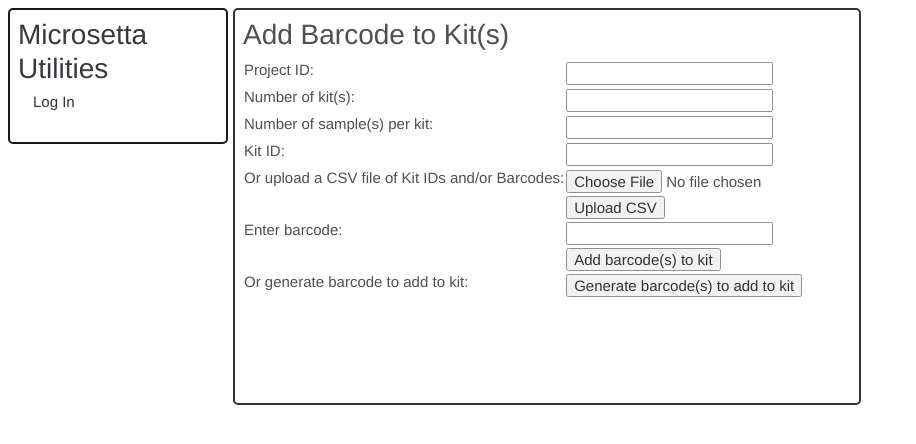
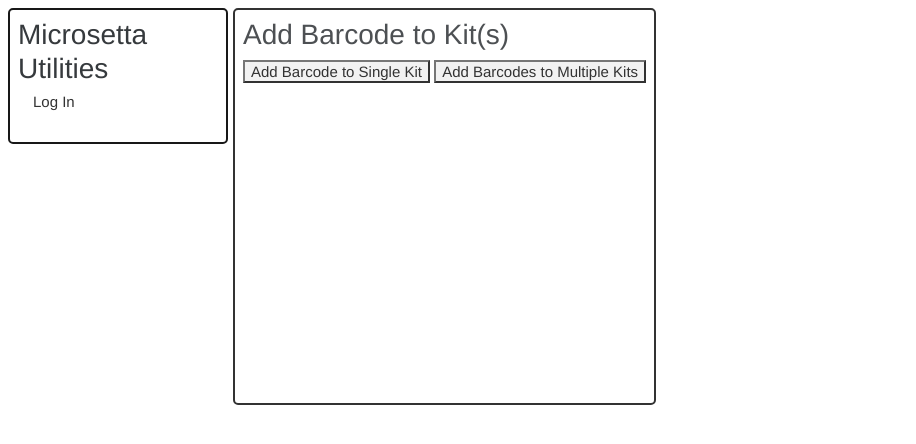
Before and after one commit to microsetta/microsetta-admin, a Flask app: page /add_barcode_to_kit in a window 1280 px wide. Shown: the top 444 px of the page, without its empty margins (0-916 px from the left). Run offline with Flask 3, Linux system fonts and the light colour scheme; parts of the project's set-up code (start-up, migrations or seed data) failed here and were passed over; some libraries are stand-ins or nearby versions.

Commit message:
improvements per suggestions

```diff
--- a/microsetta_admin/server.py
+++ b/microsetta_admin/server.py
@@ -514,8 +514,6 @@ def new_kits():
                                **build_login_variables())
 
     elif request.method == 'POST':
-        num_kits = int(request.form['num_kits'])
-        num_samples = int(request.form['num_samples'])
         prefix = request.form['prefix']
         selected_project_ids = request.form.getlist('project_ids')
 
@@ -528,25 +526,18 @@ def new_kits():
             barcodes = [line.split(',')[0].strip('\ufeff\r')
                         for line in barcode_file.split('\n')
                         if line.strip()]
-        else:
-            # Process text input
-            for i in range(1, num_samples + 1):
-                barcode = request.form.get(f'barcode_{i}')
-                if barcode:
-                    barcodes.append(barcode)
 
-        payload = {'number_of_kits': num_kits,
-                   'number_of_samples': num_samples,
-                   'project_ids': selected_project_ids}
+        payload = {
+            'action': 'create' if not barcodes else 'insert',
+            'project_ids': selected_project_ids
+        }
 
         if prefix:
             payload['kit_id_prefix'] = prefix
         if barcodes:
-            payload['user_barcodes'] = barcodes
+            payload['barcodes'] = barcodes
 
-        status, result = APIRequest.post(
-                '/api/admin/create/kits',
-                json=payload)
+        status, result = APIRequest.post('/api/admin/barcodes', json=payload)
 
         if status != 201:
             return render_template('create_kits.html',
@@ -554,13 +545,11 @@ def new_kits():
                                    projects=projects,
                                    **build_login_variables())
 
-        # StringIO/BytesIO based off https://stackoverflow.com/a/45111660
         buf = io.StringIO()
         payload = io.BytesIO()
 
-        # explicitly expand out the barcode detail
         kits = pd.DataFrame(result['created'])
-        for i in range(num_samples):
+        for i in range(len(kits.columns) - 1):
             kits['barcode_%d' % (i+1)] = [r['sample_barcodes'][i]
                                           for _, r in kits.iterrows()]
         kits.drop(columns='sample_barcodes', inplace=True)
@@ -586,123 +575,116 @@ def new_barcode_kit():
                                **build_login_variables())
 
     elif request.method == 'POST':
-        project_id = int(request.form['project_id'])
-        num_kits = int(request.form['num_kits'])
-        num_samples = int(request.form['num_samples'])
-        user_barcode = request.form['user_barcode']
-        kit_id = request.form['kit_id']
-        generate_barcode_payload = {'number_of_kits': num_kits,
-                                    'number_of_samples': num_samples}
+        kit_ids = []
+        barcodes = []
 
-        status, result = APIRequest.post(
-                '/api/admin/create/barcodes',
-                json=generate_barcode_payload)
-        if status == 500:
-            title = result[5:result.index('\n\n\n')].strip()
-            raise Exception(f"500 error: {title}")
+        if 'kit_ids' in request.form:
+            kit_ids = request.form['kit_ids']
 
-        for key, file in request.files.items():
-            if key == 'upload_csv':
-                uploaded_csv_contents = file.read().decode('utf-8')
+        if 'user_barcode' in request.form:
+            user_barcode = request.form['user_barcode']
+            barcodes.append(user_barcode)
 
-        # If the user is generating more than one barcode
-        total_barcodes = num_kits * num_samples
-        if total_barcodes > 1:
-            # Write the barcodes to a temporary CSV file
-            with tempfile.NamedTemporaryFile(mode='w',
-                                             delete=False,
-                                             newline='') as file:
-                writer = csv.writer(file)
-                writer.writerow(['Kit IDs', 'Barcode'])
+        if 'generate_barcode_single' in request.form:
+            generate_barcode_single = request.form['generate_barcode_single']
+        else:
+            generate_barcode_single = None
 
-                # To build the barcode, kit id pairs
-                barcode_pairs = []
+        if 'generate_barcodes_multiple' in request.form:
+            generate_barcodes_multiple = request.form
+            ['generate_barcodes_multiple']
+        else:
+            generate_barcodes_multiple = None
 
-                if uploaded_csv_contents:
-                    uploaded_csv_reader = csv.reader(io.StringIO
-                                                     (uploaded_csv_contents),
-                                                     skipinitialspace=True)
-                    check_columns = next(uploaded_csv_reader, None)
+        if 'kit_ids' in request.files:
+            kit_ids_file = request.files['kit_ids']
+            kit_ids_content = kit_ids_file.read().decode('utf-8-sig')
+            kit_ids = [row[0] for row in csv.reader(io.StringIO
+                                                    (kit_ids_content),
+                                                    skipinitialspace=True)]
 
-                    # Check to see if the uploaded csv has only one column
-                    # If so, we know they're just providing kit ids
-                    if len(check_columns) == 1:
-                        for row, barcode in zip(uploaded_csv_reader, result):
-                            row.append(barcode)
-                            writer.writerow(row)
-                            barcode_pairs.append([row[0], row[-1]])
-                    else:
-                        # If the uploaded csv has two columns,
-                        # we know they're providing barcode, kit id pairs
-                        # We can just use the uploaded csv as is
-                        for row in uploaded_csv_reader:
-                            barcode_pairs.append(row)
+        if 'barcodes_file' in request.files:
+            barcodes_file = request.files['barcodes_file']
+            barcodes_content = barcodes_file.read().decode('utf-8-sig')
+            barcodes = [row[0] for row in csv.reader(io.StringIO
+                                                     (barcodes_content),
+                                                     skipinitialspace=True)]
 
-                else:
-                    for barcode in result:
-                        writer.writerow([kit_id, barcode])
-                        barcode_pairs.append([kit_id, barcode])
+        if generate_barcode_single or 'user_barcode' in request.form:
+            if user_barcode == '':
+                generate_barcode_payload = {
+                    'action': 'create',
+                    'kit_ids': kit_ids,
+                    'generate_barcode_single': generate_barcode_single
+                }
 
-                filename = file.name
+                status, result = APIRequest.post('/api/admin/barcodes',
+                                                 json=generate_barcode_payload)
+                if status == 500:
+                    title = result[5:result.index('\n\n\n')].strip()
+                    raise Exception(f"500 error: {title}")
+            else:
+                result = barcodes
 
-                csv_payload = {
-                        "barcodes": barcode_pairs,
-                        "kit_id": uploaded_csv_contents,
-                        "project_id": project_id
-                    }
-
-                status, results = APIRequest.post('/api/admin/insert_barcodes',
-                                                  json=csv_payload)
-
-                if status == 500:
-                    title = results[5:results.index('\n\n\n')].strip()
-                    raise Exception(f"500 error: {title}")
-
-            return send_file(filename,
-                             as_attachment=True,
-                             download_name='barcodes.csv')
-
-        elif user_barcode:
-            # If the user is providing a single barcode
             user_barcode_payload = {
-                "barcodes": [[kit_id, user_barcode]],
-                "kit_id": kit_id,
-                "project_id": project_id
+                "action": "insert",
+                "barcodes": [result[0]],
+                "kit_ids": kit_ids
             }
-
-            status, results = APIRequest.post('/api/admin/insert_barcodes',
+            status, results = APIRequest.post('/api/admin/barcodes',
                                               json=user_barcode_payload)
-
-            # Provide a 500 error if the API request fails
-            # Most likely due to duplicate barcode
-            if status == 500:
-                title = results[5:results.index('\n\n\n')].strip()
-                raise Exception(f"500 error: {title}")
-
-            return render_template('add_barcode_to_kit.html',
-                                   barcodes=[user_barcode],
-                                   kit_id=kit_id,
-                                   **build_login_variables())
-        else:
-            # If the user is only generating a single barcode
-            single_barcode_generated_payload = {
-                "barcodes": [[kit_id, result[0]]],
-                "kit_id": kit_id,
-                "project_id": project_id
-            }
-
-            status, results = \
-                APIRequest.post('/api/admin/insert_barcodes',
-                                json=single_barcode_generated_payload)
-
             if status == 500:
                 title = results[5:results.index('\n\n\n')].strip()
                 raise Exception(f"500 error: {title}")
 
             return render_template('add_barcode_to_kit.html',
                                    barcodes=result,
-                                   kit_id=kit_id,
+                                   kit_id=kit_ids,
                                    **build_login_variables())
+
+        if generate_barcodes_multiple:
+            generate_barcode_payload = {
+                'action': 'create',
+                'kit_ids': kit_ids,
+                'generate_barcodes_multiple': generate_barcodes_multiple
+            }
+            status, result = APIRequest.post('/api/admin/barcodes',
+                                             json=generate_barcode_payload)
+            if status == 500:
+                title = result[5:result.index('\n\n\n')].strip()
+                raise Exception(f"500 error: {title}")
+
+            barcodes = result
+        if len(kit_ids) != len(barcodes):
+            error_message = (f'The number of kit IDs ({len(kit_ids)}) '
+                             f'does not match the number of barcodes '
+                             f'({len(barcodes)}).')
+            return render_template('add_barcode_to_kit.html',
+                                   error_message=error_message,
+                                   **build_login_variables())
+
+        csv_payload = {
+            "action": "insert",
+            "barcodes": barcodes,
+            "kit_ids": kit_ids
+        }
+
+        status, results = APIRequest.post('/api/admin/barcodes',
+                                          json=csv_payload)
+        if status == 500:
+            title = results[5:results.index('\n\n\n')].strip()
+            raise Exception(f"500 error: {title}")
+
+        with tempfile.NamedTemporaryFile(mode='w', delete=False,
+                                         newline='') as file:
+            writer = csv.writer(file)
+            writer.writerow(['Kit IDs', 'Barcode'])
+            writer.writerows(zip(kit_ids, barcodes))
+            filename = file.name
+
+        return send_file(filename,
+                         as_attachment=True,
+                         download_name='barcodes.csv')
 
 
 def _check_sample_status(extended_barcode_info):
--- a/microsetta_admin/templates/add_barcode_to_kit.html
+++ b/microsetta_admin/templates/add_barcode_to_kit.html
@@ -1,57 +1,46 @@
 {% extends "sitebase.html" %}
 {% block head %}
-
 <script src="/static/vendor/js/jquery.validate.min.js"></script>
 <script src="https://cdnjs.cloudflare.com/ajax/libs/jquery.form/4.3.0/jquery.form.min.js"></script>
 <script>
-    $.validator.addMethod("barcodePattern", function(value, element) {
-        return this.optional(element) || /^X\d{8}$/.test(value);
-    }, "Barcode must start with 'X' followed by 8 digits");
-
     $(document).ready(function(){
         // Initialize form validation on the registration form.
-        // It has the name attribute "registration"
-        $("form[name='kit_form']").validate({
-            // Specify validation rules
+        $("form[name='single_kit_form']").validate({
             rules: {
-                // The key name on the left side is the name attribute
-                // of an input field. Validation rules are defined
-                // on the right side
-                project_id: "required",
-                num_kits: "required",
-                num_samples: "required",
+                kit_id: "required",
                 user_barcode: {
-                    barcodePattern: true
-                },
-
-                // Make sure the form is submitted to the destination defined
-                // in the "action" attribute of the form when valid
-                submitHandler: function (form) {
-                    form.submit();
+                    required: function(element) {
+                        return !$("#generate_barcode_single").is(':checked');
+                    }
                 }
+            },
+            submitHandler: function (form) {
+                form.submit();
             }
         });
 
-        // Handle form submission
-        $("form[name='kit_form']").submit(function(event) {
-            // Check which button was clicked
-            var submitButton = $("input[type='submit'][clicked=true]").attr('name');
+        $("form[name='multiple_kits_form']").validate({
+            rules: {
+                kit_ids: "required",
+                barcodes_file: {
+                    required: function(element) {
+                        return !$("#generate_barcodes_multiple").is(':checked');
+                    }
+                }
+            },
+            submitHandler: function (form) {
+                form.submit();
+            }
+        });
 
-            if (submitButton == 'upload') {
-                // Prevent default form submission
-                event.preventDefault();
-                // Manually submit the form
-                $("#kit_form").ajaxSubmit({
-                    success: function(response) {
-                        // Handle success response
-                        console.log(response);
-                    },
-                    error: function(xhr, status, error) {
-                        // Handle error response
-                        console.error(error);
-                    }
-                });
-            }
+        // Toggle form visibility
+        $('#single_kit_button').click(function() {
+            $('#single_kit_form').show();
+            $('#multiple_kits_form').hide();
+        });
+        $('#multiple_kits_button').click(function() {
+            $('#multiple_kits_form').show();
+            $('#single_kit_form').hide();
         });
 
         // Track which button was clicked
@@ -66,15 +55,13 @@
         if (barcodeList && barcodeList.children.length > 0) {
             var barcode = barcodeList.children[0].innerText;
             document.getElementById("user_barcode").value = barcode;
-        }
-        else {
+        } else {
             alert("No barcodes to generate");
         }
     }
+</script>
+{% endblock %}
 
-</script>
-
-{% endblock %}
 {% block content %}
 <h3>Add Barcode to Kit(s)</h3>
 <style>
@@ -90,71 +77,55 @@
         </p>
     {% endif %}
 
-    <form name="kit_form" id="kit_form" method="POST" enctype="multipart/form-data">
+    <button id="single_kit_button">Add Barcode to Single Kit</button>
+    <button id="multiple_kits_button">Add Barcodes to Multiple Kits</button>
+
+    <form name="single_kit_form" id="single_kit_form" method="POST" style="display:none;">
         <table>
             <tr>
-                <td><label for="project_id">Project ID: </label></td>
-                <td><input type="number" name="project_id" id="project_id"></td>
+                <td><label for="kit_ids">Kit ID: </label></td>
+                <td><input type="text" name="kit_ids" id="kit_ids" required></td>
             </tr>
             <tr>
-                <td><label for="num_kits">Number of kit(s): </label></td>
-                <td><input type="number" name="num_kits" id="num_kits" min="1"></td>
+                <td><label for="user_barcode">Enter barcode: </label></td>
+                <td><input type="text" name="user_barcode" id="user_barcode"></td>
             </tr>
             <tr>
-                <td><label for="num_samples">Number of sample(s) per kit: </label></td>
-                <td><input type="number" name="num_samples" id="num_samples" min="1"></td>
-            </tr>
-            <tr>
-                <td><label for="kit_id">Kit ID: </label></td>
-                <td><input type="string" name="kit_id" id="kit_id"></td>
-            </tr>
-            <tr>
-                <td><label for="upload_csv">Or upload a CSV file of Kit IDs and/or Barcodes:</label></td>
-                <td><input type="file" name="upload_csv" id="upload_csv"></td>
+                <td><label for="generate_barcode_single">Or generate barcode: </label></td>
+                <td><input type="checkbox" name="generate_barcode_single" id="generate_barcode_single"></td>
             </tr>
             <tr>
                 <td></td>
-                <td><input type="submit" name="upload" value="Upload CSV"></td>
+                <td><input type="submit" name="add_single_barcode" value="Add Barcode"></td>
+            </tr>
+        </table>
+    </form>
+    {% if barcodes %}
+        <ul>
+            {% for barcode in barcodes %}
+                <span>You added {{ barcode }} to Kit ID {{ kit_id }}</span><br>
+            {% endfor %}
+        </ul>
+    {% endif %}
+    <form name="multiple_kits_form" id="multiple_kits_form" method="POST" enctype="multipart/form-data" style="display:none;">
+        <table>
+            <tr>
+                <td><label for="kit_ids">Upload Kit IDs: </label></td>
+                <td><input type="file" name="kit_ids" id="kit_ids" required></td>
             </tr>
             <tr>
-
-                <td><label for="user_barcode">Enter barcode: </label></td>
-                <td>
-                    <input
-                        type="text"
-                        name="user_barcode"
-                        id="user_barcode"
-                        title="Barcode must start with 'X' followed by 8 digits"
-                        maxlength="9"
-                    >
-                </td>
+                <td><label for="barcodes_file">Upload Barcodes: </label></td>
+                <td><input type="file" name="barcodes_file" id="barcodes_file"></td>
+            </tr>
+            <tr>
+                <td><label for="generate_barcodes_multiple">Or generate barcodes: </label></td>
+                <td><input type="checkbox" name="generate_barcodes_multiple" id="generate_barcodes_multiple"></td>
             </tr>
             <tr>
                 <td></td>
-                <td><input type="submit" name="insert_barcode" value="Add barcode(s) to kit"></td>
-            </tr>
-            <tr>
-                <td><label for="generate_barcode">Or generate barcode to add to kit: </label></td>
-                <td><input type="submit" name="insert_barcode" value="Generate barcode(s) to add to kit"></td>
+                <td><input type="submit" name="add_multiple_barcodes" value="Add Barcodes"></td>
             </tr>
         </table>
-        <br>
-        {% if barcodes %}
-            <ul>
-                {% for barcode in barcodes %}
-                    <span>You added {{ barcode }} to Kit ID {{ kit_id }}</span><br>
-                {% endfor %}
-            </ul>
-        {% endif %}
-        {% if search_error %}
-            <p style="color:red">
-            {{search_error |e}}
-            </p>
-        {% endif %}
-
-        <script>
-           document.agForm.num_kits.focus()
-        </script>
     </form>
 </div>
 {% endblock %}
```
Also changed, not shown: microsetta_admin/templates/create_kits.html (+25 -60 lines).
